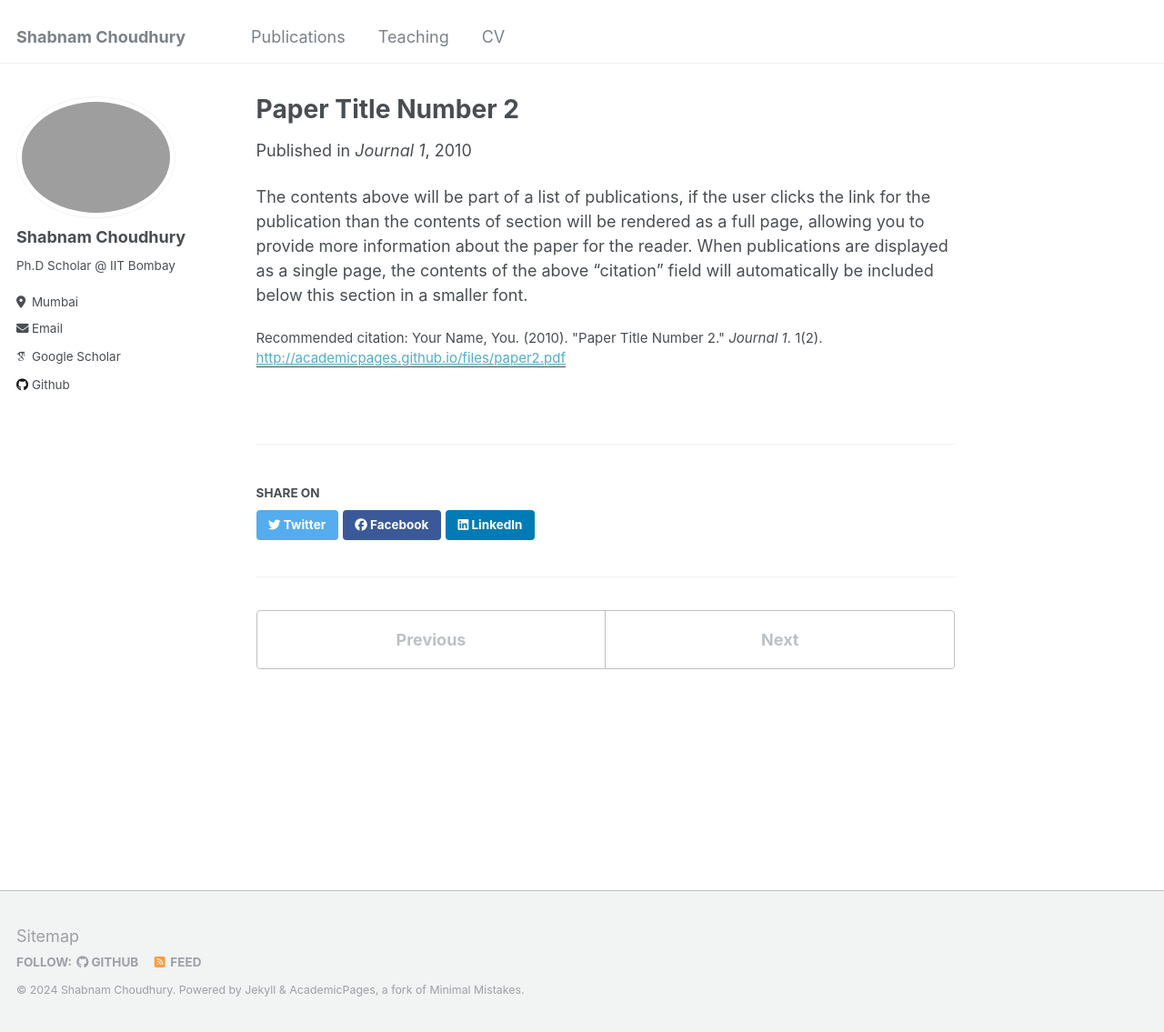
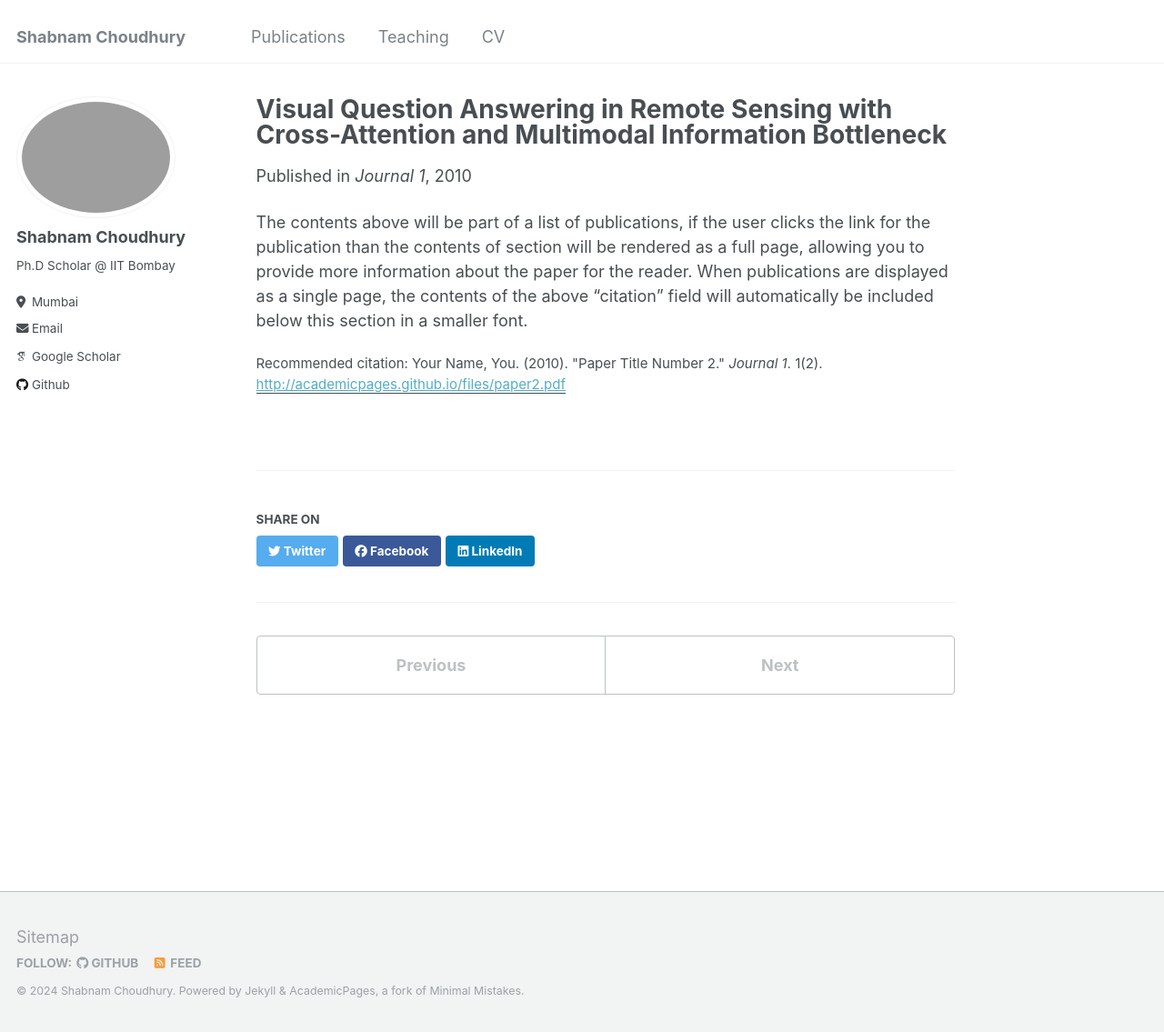
Before and after one commit to Shabnamchoudhury/Shabnamchoudhury.github.io, a Jekyll site: the page built from _publications/2010-10-01-paper-title-number-2.md, in a window 1280 px wide and 1135 px high. Shown: the whole window at 91% size. Built offline with Jekyll 4.4.1, drawn with Linux system fonts in a browser that asks for light colours; some web fonts are replaced.

Commit message:
Update 2010-10-01-paper-title-number-2.md

```diff
--- a/_publications/2010-10-01-paper-title-number-2.md
+++ b/_publications/2010-10-01-paper-title-number-2.md
@@ -1,5 +1,5 @@
 ---
-title: "Paper Title Number 2"
+title: "Visual Question Answering in Remote Sensing with Cross-Attention and Multimodal Information Bottleneck"
 collection: publications
 permalink: /publication/2010-10-01-paper-title-number-2
 excerpt: 'This paper is about the number 2. The number 3 is left for future work.'
```
